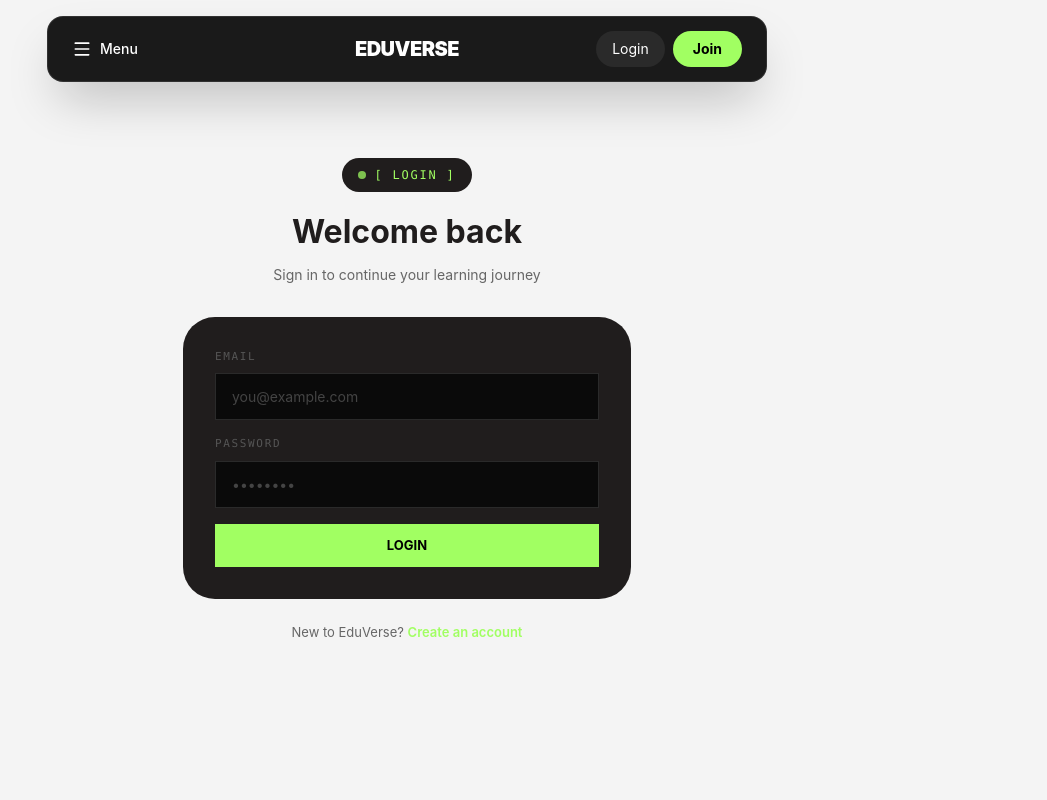
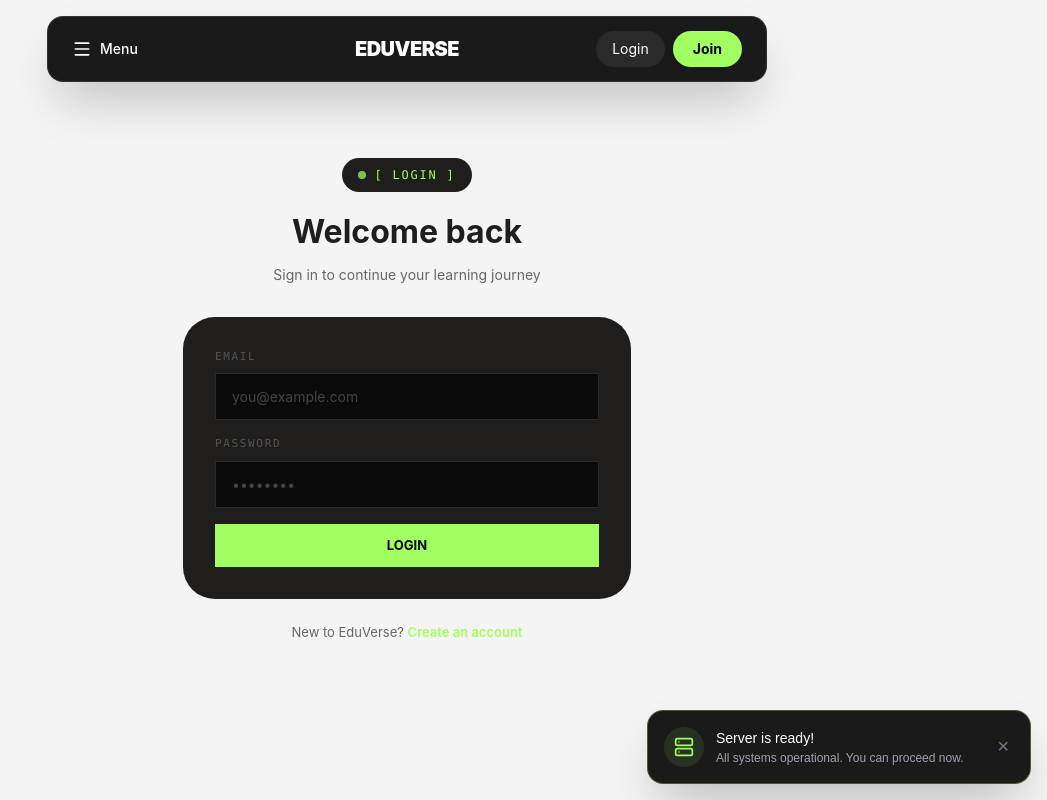
Before and after one commit to raghul017/EduVerse, a React (Vite) app in the folder frontend/: page /login in a window 1280 px wide. Shown: the whole page, without its empty margins (233-1280 px from the left). Built offline with nearby package versions, Linux system fonts and the light colour scheme; no server answers.

Commit message:
feat: add cold start detection banner

```diff
--- a/frontend/src/App.jsx
+++ b/frontend/src/App.jsx
@@ -25,10 +25,12 @@
 const Paths = lazy(() => import("./pages/Paths.jsx"));
 
 import { ThemeProvider } from "./context/ThemeContext";
+import ColdStartBanner from "./components/common/ColdStartBanner.jsx";
 
 function App() {
   return (
     <ThemeProvider>
+      <ColdStartBanner />
       <Suspense fallback={<Loader />}>
         <Routes>
           <Route
--- /dev/null
+++ b/frontend/src/components/common/ColdStartBanner.jsx
@@ -0,0 +1,75 @@
+import { useState, useEffect } from 'react';
+import { Loader2, Server } from 'lucide-react';
+import api from '../../utils/api.js';
+
+/**
+ * ColdStartBanner - Detects if backend is in cold start state and shows a message.
+ * Only displays if the health check takes longer than COLD_START_THRESHOLD.
+ */
+const COLD_START_THRESHOLD = 3000; // 3 seconds
+
+export default function ColdStartBanner() {
+  const [showBanner, setShowBanner] = useState(false);
+  const [isWaking, setIsWaking] = useState(true);
+
+  useEffect(() => {
+    const checkServerHealth = async () => {
+      const startTime = Date.now();
+
+      try {
+        await api.get('/health');
+        const elapsed = Date.now() - startTime;
+
+        // Only show banner if it took more than threshold
+        if (elapsed > COLD_START_THRESHOLD) {
+          setShowBanner(true);
+        }
+      } catch (error) {
+        // Server might be starting, show banner
+        setShowBanner(true);
+      } finally {
+        setIsWaking(false);
+      }
+    };
+
+    checkServerHealth();
+  }, []);
+
+  // Don't render anything if server responded quickly
+  if (!showBanner) return null;
+
+  return (
+    <div className="fixed bottom-4 left-4 right-4 md:left-auto md:right-4 md:w-96 z-50 animate-fade-in">
+      <div className="bg-[#1a1a1a] border border-[#A1FF62]/30 rounded-2xl p-4 shadow-2xl backdrop-blur-sm">
+        <div className="flex items-center gap-3">
+          <div className="w-10 h-10 rounded-full bg-[#A1FF62]/10 flex items-center justify-center flex-shrink-0">
+            {isWaking ? (
+              <Loader2 className="w-5 h-5 text-[#A1FF62] animate-spin" />
+            ) : (
+              <Server className="w-5 h-5 text-[#A1FF62]" />
+            )}
+          </div>
+          <div className="flex-1">
+            <p className="text-white text-sm font-medium">
+              {isWaking ? 'Server is waking up...' : 'Server is ready!'}
+            </p>
+            <p className="text-gray-400 text-xs mt-0.5">
+              {isWaking
+                ? 'Free tier servers sleep after 15min of inactivity. First request may be slow.'
+                : 'All systems operational. You can proceed now.'
+              }
+            </p>
+          </div>
+          {!isWaking && (
+            <button
+              onClick={() => setShowBanner(false)}
+              className="text-gray-500 hover:text-white transition-colors p-1"
+            >
+              ✕
+            </button>
+          )}
+        </div>
+      </div>
+    </div>
+  );
+}
```
